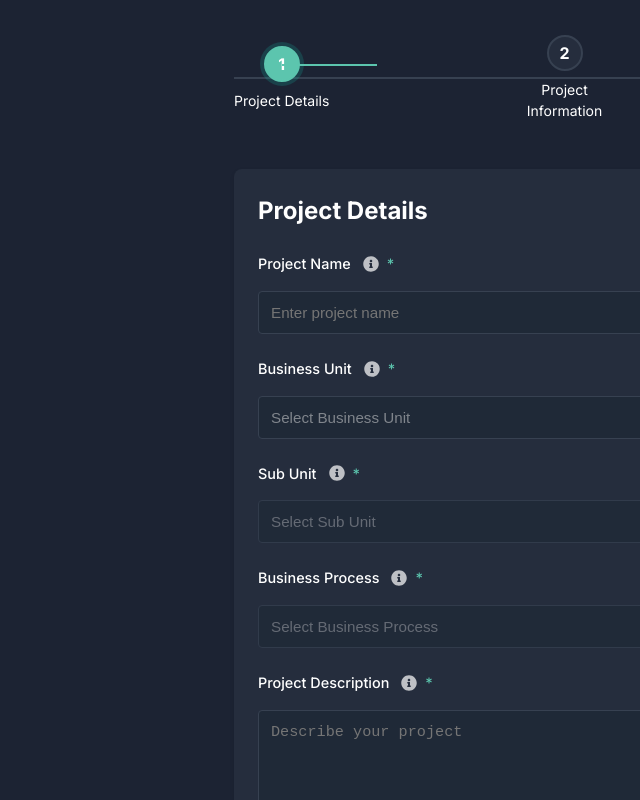
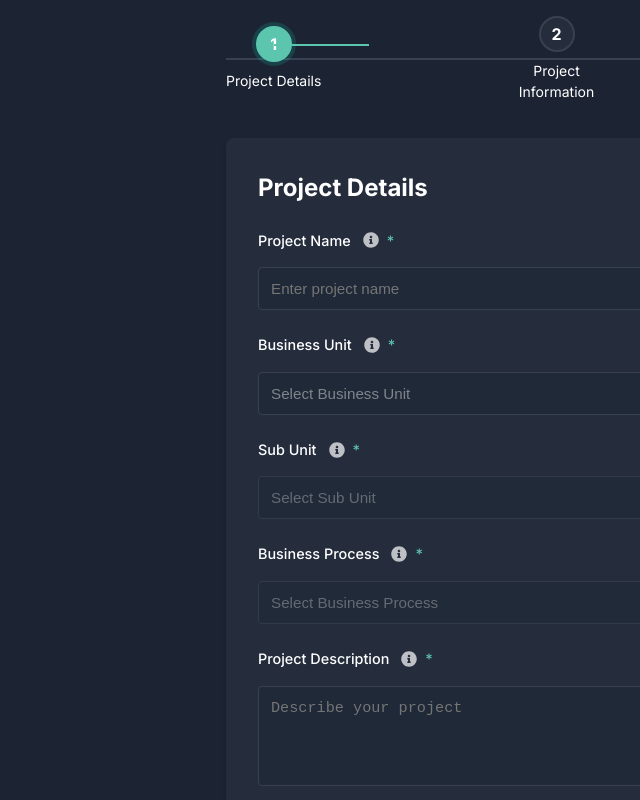
Before and after one commit to aigapriv/privacy-hub-demo, a React (Vite) app: page /privacy-review in a window 1280 px wide. Shown: the whole page, without its empty margins (640-1280 px from the left). Built offline with nearby package versions, Linux system fonts and the light colour scheme.

Commit message:
feat: designed the form

```diff
--- a/src/pages/PrivacyReview.jsx
+++ b/src/pages/PrivacyReview.jsx
@@ -683,7 +683,15 @@ const PrivacyReview = () => {
       case 4:
         return (
           <div className="step-content summary-step">
-            <h2>Review & Submit</h2>
+            <div className="page-header">
+              <h1>Review & Submit</h1>
+              <div className="sub-heading">
+                <p>Final Review</p>
+                <span className="definition">
+                  Please review all the information provided before submitting your privacy review request.
+                </span>
+              </div>
+            </div>
 
             <div className="summary-section">
               <div className="summary-header">
--- a/src/styles/PrivacyReview.css
+++ b/src/styles/PrivacyReview.css
@@ -32,7 +32,7 @@ body {
   background-color: var(--color-background);
   color: var(--color-text);
   margin: 0;
-  padding: 2rem;
+  padding: 1.5rem;
   display: flex;
   justify-content: center;
   margin-left: 540px; /* For sidebar offset */
@@ -46,42 +46,45 @@ body {
 
 /* Header Styles */
 .page-header {
-  margin-bottom: 2rem;
+  margin-bottom: 1.5rem;
+  text-align: left;
+  animation: fadeIn 0.5s ease-out;
 }
 
 .page-header h1 {
-  font-size: 1.8rem;
+  font-size: 1.6rem;
   font-weight: 600;
-  margin-bottom: 1rem;
+  margin-bottom: 0.5rem;
   color: var(--color-text);
-  white-space: nowrap;
-  text-align: center;
+  text-align: left;
 }
 
 .sub-heading {
   text-align: left;
-  margin-top: 1.5rem;
+  margin-top: 0.75rem;
+  margin-bottom: 1.5rem;
 }
 
 .sub-heading p {
-  font-size: 1.1rem;
+  font-size: 1rem;
   font-weight: 500;
   color: var(--color-teal-light);
-  margin-bottom: 0.5rem;
+  margin-bottom: 0.25rem;
 }
 
 .sub-heading .definition {
-  font-size: 0.95rem;
+  font-size: 0.9rem;
   color: var(--color-text-light);
   opacity: 0.8;
   display: block;
   max-width: 600px;
+  line-height: 1.4;
 }
 
 /* Status Bar Styles */
 .status-bar {
-  margin-bottom: 2rem;
-  padding: 1rem 0;
+  margin-bottom: 1.5rem;
+  padding: 0.75rem 0;
 }
 
 .status-steps {
@@ -170,12 +173,18 @@ body {
   padding: 1.5rem;
   border-radius: 8px;
   box-shadow: 0 2px 4px rgba(0, 0, 0, 0.1);
-  width: 100%;
+  margin-top: 1rem;
 }
 
 /* Make sure the form content doesn't push the container too tall */
 .step-content {
-  max-height: none;
+  padding: 0.5rem;
+}
+
+.step-content h2 {
+  font-size: 1.2rem;
+  margin-bottom: 1rem;
+  color: var(--color-text);
 }
 
 /* Form Styles */
```
